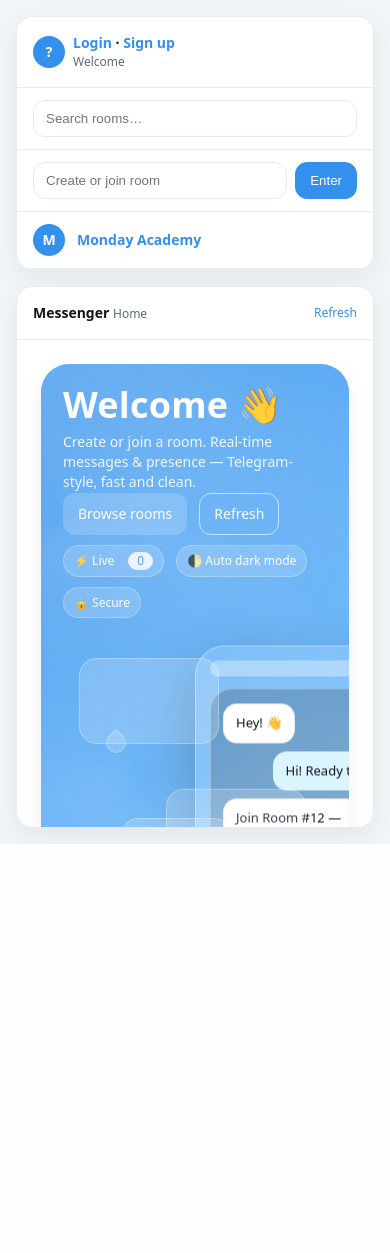
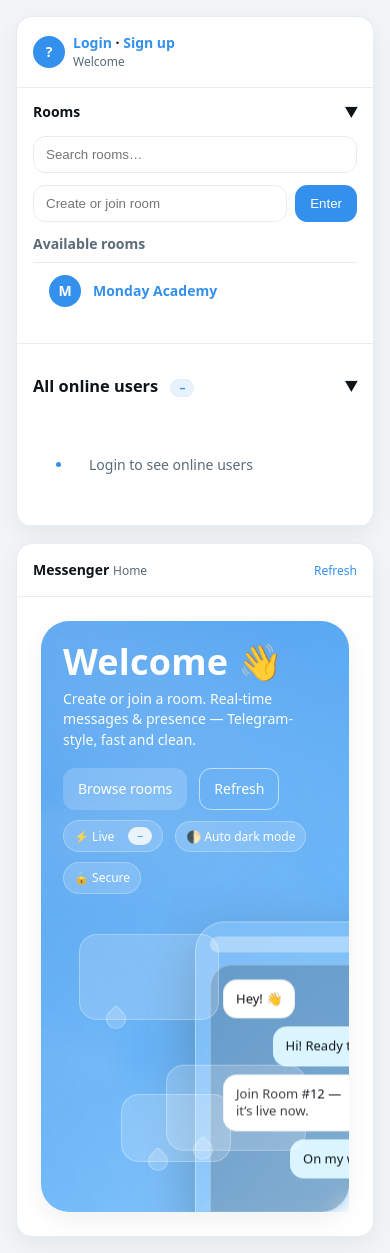
Before and after one commit to muhammadmirzovm/Messenger-Project-Django-Channels-Rest-Framework, a Django app: page / in a window 390 px wide. Before the commit the page ends 844 px from the top, so only its background shows below. Run offline with Django 5.2, Linux system fonts and the light colour scheme; data comes from the database, SQL or seed files in the repository; both versions use the stored data as it was after the commit.

Commit message:
Changed UI , fully responsive

```diff
--- a/chat/templates/chat/index.html
+++ b/chat/templates/chat/index.html
@@ -3,6 +3,7 @@
 <head>
   <meta charset="utf-8">
   <meta name="viewport" content="width=device-width, initial-scale=1" />
+  <link rel="shortcut icon" href="/Users/muhammadmirzo/Downloads/chat.png" type="image/x-icon">
   <title>Chat Rooms</title>
   <style>
     :root{
@@ -21,27 +22,49 @@
     a{color:var(--blue);text-decoration:none}
     a:hover{text-decoration:underline}
     .badge{display:inline-block;min-width:1.5em;padding:2px 8px;margin-left:8px;font-size:12px;line-height:1;border-radius:999px;background:var(--blue-weak);color:var(--blue);border:1px solid var(--border)}
-
+    .list-user li::marker{color: #3390ec;}
+    /* Layout */
     .app{height:100vh;display:grid;grid-template-columns:340px 1fr;gap:16px;padding:16px}
     .sidebar,.main{background:var(--panel);border:1px solid var(--border);border-radius:var(--radius);box-shadow:var(--shadow);display:flex;flex-direction:column;overflow:hidden}
+
+    /* Sidebar header */
     .sb-head{padding:16px;border-bottom:1px solid var(--border);display:flex;align-items:center;gap:8px}
     .avatar{width:32px;height:32px;border-radius:50%;background:var(--blue);color:#fff;display:grid;place-items:center;font-weight:700}
     .greet{font-weight:600}
-    .search{padding:12px 16px;border-bottom:1px solid var(--border)}
+
+    /* Accordion */
+    .accordion{border-bottom:1px solid var(--border)}
+    .accordion summary{
+      cursor:pointer; list-style:none; padding:14px 16px; font-weight:600;
+      display:flex; align-items:center; justify-content:space-between;
+      background:transparent;
+    }
+    .accordion summary::-webkit-details-marker{display:none}
+    .accordion summary .chev{transition:transform .2s ease}
+    .accordion[open] summary .chev{transform:rotate(90deg)}
+    .acc-body{padding:0 0 12px}
+    .acc-body-inner{padding:0 16px 12px}
+
+    /* Search / form / rooms */
+    .search{padding:0 16px 12px}
     .search input,.room-form input{width:100%;padding:10px 12px;border-radius:12px;border:1px solid var(--border);background:transparent;color:var(--text)}
-    .room-form{padding:12px 16px;border-bottom:1px solid var(--border);display:flex;gap:8px}
+    .room-form{padding:0 16px 12px;display:flex;gap:8px}
     .btn{padding:10px 14px;border-radius:12px;border:1px solid var(--blue);background:var(--blue);color:#fff;cursor:pointer}
     .btn:hover{filter:brightness(1.05)}
-    .rooms{list-style:none;margin:0;padding:0;overflow:auto}
-    .rooms li{border-bottom:1px solid var(--border)}
+    .rooms{list-style:none;margin:0;padding:0;max-height:48vh;overflow:auto}
+    .rooms li{border-top:1px solid var(--border)}
     .room-item{display:flex;gap:12px;align-items:center;padding:12px 16px}
     .room-item:hover{background:var(--blue-weak)}
     .rname{font-weight:600}
     .chip{font-size:12px;color:var(--muted)}
+    .rooms::-webkit-scrollbar{width:10px}
+    .rooms::-webkit-scrollbar-thumb{background:var(--border);border-radius:8px}
 
+    /* Main column */
     .main-head{padding:16px;border-bottom:1px solid var(--border);display:flex;align-items:center;justify-content:space-between}
     .main-body{flex:1;overflow:auto;padding:24px;display:grid;grid-template-columns:1fr 320px;gap:16px}
-    /* ==== BIG CREATIVE HERO ==== */
+
+    /* Hero */
     .hero {
       position: relative; overflow: hidden; color: #fff;
       border-radius: 28px; box-shadow: var(--shadow);
@@ -53,111 +76,90 @@
         radial-gradient(900px 500px at 120% 120%, rgba(255,255,255,.10), transparent 60%),
         linear-gradient(135deg, var(--blue) 0%, #7bc4ff 100%);
     }
-.hero::before{
-  content:""; position:absolute; inset:-25%;
+    .hero::before{content:""; position:absolute; inset:-25%;
       background: conic-gradient(from 0turn, rgba(255,255,255,.18), rgba(255,255,255,0) 30%, rgba(255,255,255,.18) 60%, rgba(255,255,255,0) 100%);
-  filter: blur(70px); transform: rotate(8deg);
-  animation: heroSpin 20s linear infinite; pointer-events: none;
-}
+      filter: blur(70px); transform: rotate(8deg); animation: heroSpin 20s linear infinite; pointer-events: none;}
     @keyframes heroSpin { to { transform: rotate(368deg); } }
-
-.hero-title{ margin:0 0 8px; font-weight: 900; letter-spacing:.2px; line-height:1.05;
-  font-size: clamp(36px, 5vw, 64px);
-}
+    .hero-title{ margin:0 0 8px; font-weight: 900; letter-spacing:.2px; line-height:1.05; font-size: clamp(36px, 5vw, 64px);}
     .hero-subtitle{ margin:0 0 18px; font-size: clamp(14px, 1.7vw, 18px); opacity:.98; max-width: 60ch; }
     .hero-cta{ display:flex; flex-wrap:wrap; gap:10px 12px; align-items:center; }
     .hero-btn{ background: rgba(255,255,255,.18); border-color: transparent; backdrop-filter: blur(6px); }
     .btn.ghost{ background: transparent; color: #fff; border:1px solid rgba(255,255,255,.6); }
-.pill{
-  display:inline-flex; align-items:center; gap:6px;
-  padding:6px 10px; border-radius:999px; font-size:12px;
-  background: rgba(255,255,255,.16); border:1px solid rgba(255,255,255,.25);
-}
-
-/* Art: rotating ring + phone mock + floating clouds */
+    .pill{ display:inline-flex; align-items:center; gap:6px; padding:6px 10px; border-radius:999px; font-size:12px; background: rgba(255,255,255,.16); border:1px solid rgba(255,255,255,.25);}
     .hero-art{ position: relative; min-height: 320px; }
-.ring{
-  position:absolute; inset:-40% -20% auto auto; aspect-ratio:1/1; width: 520px;
-  border-radius: 50%;
+    .ring{ position:absolute; inset:-40% -20% auto auto; aspect-ratio:1/1; width: 520px; border-radius: 50%;
       background: conic-gradient(from 0turn, rgba(255,255,255,.0), rgba(255,255,255,.25), rgba(255,255,255,.0));
-  filter: blur(10px); opacity:.55; animation: ringSpin 28s linear infinite;
-}
+      filter: blur(10px); opacity:.55; animation: ringSpin 28s linear infinite;}
     @keyframes ringSpin { to { transform: rotate(360deg); } }
-
-.phone{
-  position: absolute; right: clamp(0px, 1vw, 16px); top: 6%;
-  width: clamp(240px, 26vw, 320px); height: clamp(420px, 52vh, 560px);
-  border-radius: 30px; padding: 14px;
-  background: rgba(255,255,255,.12);
-  border: 1px solid rgba(255,255,255,.35);
-  box-shadow: 0 20px 60px rgba(0,0,0,.25);
-  transform: perspective(1200px) rotateY(-14deg) rotateX(4deg);
-  backdrop-filter: blur(8px);
-  animation: float 9s ease-in-out infinite;
-}
-.statusbar{
-  height: 16px; border-radius: 999px; background: rgba(255,255,255,.35); margin-bottom: 12px;
-}
-.screen{
-  height: calc(100% - 28px); border-radius: 22px; padding: 14px 12px;
-  background: rgba(0,0,0,.18); border: 1px solid rgba(255,255,255,.28);
-  display:flex; flex-direction:column; gap:8px; overflow:hidden;
-}
-.bubble{
-  max-width: 75%; padding: 10px 12px; border-radius: 14px; font-size: 13px; line-height:1.35;
-  background: #ffffff; color: #0f1419; border: 1px solid rgba(15,20,25,.08);
-}
+    .phone{ position: absolute; right: clamp(0px, 1vw, 16px); top: 6%; width: clamp(240px, 26vw, 320px); height: clamp(420px, 52vh, 560px);
+      border-radius: 30px; padding: 14px; background: rgba(255,255,255,.12); border: 1px solid rgba(255,255,255,.35); box-shadow: 0 20px 60px rgba(0,0,0,.25);
+      transform: perspective(1200px) rotateY(-14deg) rotateX(4deg); backdrop-filter: blur(8px); animation: float 9s ease-in-out infinite;}
+    .statusbar{height:16px; border-radius:999px; background: rgba(255,255,255,.35); margin-bottom:12px;}
+    .screen{height: calc(100% - 28px); border-radius:22px; padding:14px 12px; background: rgba(0,0,0,.18); border: 1px solid rgba(255,255,255,.28);
+      display:flex; flex-direction:column; gap:8px; overflow:hidden;}
+    .bubble{ max-width: 75%; padding: 10px 12px; border-radius: 14px; font-size: 13px; line-height:1.35; background: #ffffff; color: #0f1419; border: 1px solid rgba(15,20,25,.08); }
     .me{ margin-left: auto; background: #dbf5ff; border-color: transparent; }
     .them{ margin-right: auto; }
     @media (prefers-color-scheme: dark){
       .bubble.them{ background:#1a232d; color:#e9eef3; border-color: #253341; }
       .bubble.me{ background:#1f3d52; color:#e9eef3; }
     }
-
-.cloud{
-  position:absolute; border-radius: 18px; filter: blur(.3px);
+    .cloud{ position:absolute; border-radius: 18px; filter: blur(.3px);
       background: rgba(255,255,255,.18); border:1px solid rgba(255,255,255,.28);
-  width: 140px; height: 86px; animation: float 7.5s ease-in-out infinite;
-}
-.cloud::after{
-  content:""; position:absolute; bottom:-10px; left:26px; width:18px; height:18px;
-  background:inherit; border:inherit; border-radius:4px 12px 12px 12px; transform:rotate(45deg);
-}
+      width: 140px; height: 86px; animation: float 7.5s ease-in-out infinite;}
+    .cloud::after{ content:""; position:absolute; bottom:-10px; left:26px; width:18px; height:18px; background:inherit; border:inherit; border-radius:4px 12px 12px 12px; transform:rotate(45deg);}
     .c1{ left:6%;  top:10%;  animation-duration:8.5s; }
     .c2{ right:8%; bottom:14%; animation-duration:7s; }
     .c3{ left:22%; bottom:10%; width:110px; height:68px; animation-duration:6.5s; }
-
     @keyframes float { 0%,100%{ transform: translateY(0) } 50%{ transform: translateY(-10px) } }
 
-/* responsive */
-@media (max-width: 960px){
-  .hero{ grid-template-columns: 1fr; min-height: 520px; padding: clamp(22px, 4vw, 36px); }
-  .hero-art{ min-height: 280px; }
-  .phone{ right: auto; left: 50%; transform: translateX(-50%) perspective(1200px) rotateY(0) rotateX(0); }
-}
-
-/* reduced motion */
-@media (prefers-reduced-motion: reduce){
-  .hero::before, .ring, .phone, .cloud{ animation: none !important; }
-}
-
-    .hero h2{margin:0 0 8px}
-    .hero p{margin:0;opacity:.9}
+    /* Panel (right column) */
     .panel{background:var(--panel);border:1px solid var(--border);border-radius:16px;overflow:hidden}
     .panel h3{margin:0;padding:14px 16px;border-bottom:1px solid var(--border)}
     .panel ul{list-style:none;margin:0;padding:8px 0;max-height:360px;overflow:auto}
     .panel li{padding:10px 16px;display:flex;align-items:center;gap:10px}
     .dot{width:8px;height:8px;border-radius:50%;background:var(--success)}
 
-    @media (max-width:960px){.app{grid-template-columns:1fr}.main-body{grid-template-columns:1fr}}
+    /* Responsiveness */
+    @media (max-width:1120px){ .main-body{grid-template-columns:1fr} }
+    @media (max-width:960px){
+      .app{grid-template-columns:1fr}
+      .rooms{max-height:unset}
+      .hero{ grid-template-columns: 1fr; min-height: 520px; padding: clamp(22px, 4vw, 36px); }
+      .hero-art{ min-height: 280px; }
+      .phone{ right: auto; left: 50%; transform: translateX(-50%) perspective(1200px) rotateY(0) rotateX(0); }
+      .sidebar{ display:flex; flex-direction:column; }
+    }
 
-    .rooms::-webkit-scrollbar,.panel ul::-webkit-scrollbar{width:10px}
-    .rooms::-webkit-scrollbar-thumb,.panel ul::-webkit-scrollbar-thumb{background:var(--border);border-radius:8px}
+    /* Reduced motion */
+    @media (prefers-reduced-motion: reduce){
+      .hero::before, .ring, .phone, .cloud{ animation: none !important; }
+    }
+
+    /* --- mobile fixes (overrides) --- */
+    @media (max-width:960px){
+      /* let the whole page grow and scroll on small screens */
+      html, body { height:auto; min-height:100dvh; }
+      .app{ height:auto; min-height:100dvh; } /* was height:100vh */
+
+      /* allow the sidebar itself to scroll */
+      .sidebar{ overflow:auto; }
+
+      /* show mobile online-users accordion, hide right panel */
+      .acc-mobile-only{ display:block !important ;}
+      .panel{ display:none; }
+    }
+    /* default: keep mobile-only section hidden on desktop */
+    .acc-mobile-only{ display:none; }
+
+    /* nicer jump when clicking “Browse rooms” */
+    #room-list{ scroll-margin-top:80px; }
   </style>
 </head>
 <body>
   <div class="app">
-    <aside class="sidebar">
+    <!-- LEFT SIDEBAR with accordions -->
+    <aside class="sidebar" aria-label="Sidebar">
       <div class="sb-head">
         {% if user.is_authenticated %}
           <div class="avatar">{{ user.username|slice:":1"|upper }}</div>
@@ -174,6 +176,13 @@
         {% endif %}
       </div>
 
+      <!-- Rooms accordion -->
+      <details class="accordion" id="acc-rooms" open>
+        <summary>
+          <span>Rooms</span>
+          <span class="chev">▶</span>
+        </summary>
+        <div class="acc-body">
           <div class="search">
             <input type="text" placeholder="Search rooms…" oninput="filterRooms(this.value)">
           </div>
@@ -183,22 +192,42 @@
             <button class="btn" type="submit">Enter</button>
           </form>
 
+          <div class="acc-body-inner">
+            <h2 style="padding:0 0 8px; margin:0; font-size:14px; color:var(--muted)">Available rooms</h2>
             <ul class="rooms" id="room-list">
               {% for r in rooms %}
                 <li>
                   <a class="room-item" href="{% url 'room' r.pk %}">
                     <div class="avatar" aria-hidden="true">{{ r.name|slice:":1"|upper }}</div>
-              <div>
-                <div class="rname">{{ r.name }}</div>
-              </div>
+                    <div><div class="rname">{{ r.name }}</div></div>
                   </a>
                 </li>
               {% empty %}
                 <li><div class="room-item"><div class="chip">No rooms yet</div></div></li>
               {% endfor %}
             </ul>
+          </div>
+        </div>
+      </details>
+
+      <!-- Mobile-only Online Users accordion -->
+
+      <details class="accordion acc-mobile-only" id="acc-online" open>
+        <summary>
+          <span><h3>All online users <span class="badge" id="online-count-panel">0</span></h3></span>
+          <span class="chev">▶</span>
+        </summary>
+        <div class="acc-body">
+          <div class="acc-body-inner">
+            <ul class="list-user" id="online-users-mobile">
+              <li style="color:var(--muted); padding:12px 16px">Loading…</li>
+            </ul>
+          </div>
+        </div>
+      </details>
     </aside>
 
+    <!-- MAIN -->
     <main class="main">
       <div class="main-head">
         <div><strong>Messenger</strong> <span class="chip">Home</span></div>
@@ -206,17 +235,17 @@
       </div>
 
       <div class="main-body">
+        <!-- HERO -->
         <section class="hero hero-xl" id="hero">
           <div class="hero-copy">
             <h1 class="hero-title">Welcome 👋</h1>
             <p class="hero-subtitle">
               Create or join a room. Real-time messages & presence — Telegram-style, fast and clean.
             </p>
-
             <div class="hero-cta">
               <a class="btn hero-btn" href="#room-list">Browse rooms</a>
               <a class="btn ghost" href="{% url 'index' %}">Refresh</a>
-      <span class="pill">⚡ Live <span id="online-count-hero" class="badge">0</span></span>
+              <span class="pill">⚡ Live <span class="badge" id="online-count-hero">0</span></span>
               <span class="pill">🌓 Auto dark mode</span>
               <span class="pill">🔒 Secure</span>
             </div>
@@ -240,9 +269,9 @@
           </div>
         </section>
 
-
+        <!-- RIGHT PANEL (hidden on mobile) -->
         <section class="panel">
-          <h3>All online users <span class="badge" id="online-count">0</span></h3>
+          <h3>All online users <span class="badge" id="online-count-panel">0</span></h3>
           <ul id="online-users"><li style="color:var(--muted); padding:12px 16px">Loading…</li></ul>
         </section>
       </div>
@@ -253,7 +282,7 @@
     function filterRooms(q){
       q = (q||'').toLowerCase();
       document.querySelectorAll('#room-list .room-item').forEach(a=>{
-        const name = a.querySelector('.rname').textContent.toLowerCase();
+        const name = a.querySelector('.rname')?.textContent.toLowerCase() || '';
         a.parentElement.style.display = name.includes(q) ? '' : 'none';
       });
     }
@@ -261,10 +290,21 @@
     // Global presence via WS + fallback REST
     (function(){
       const IS_AUTH = '{{ user.is_authenticated|yesno:"true,false" }}' === 'true';
+      const countTargets = ['online-count-hero', 'online-count-panel'];
+
+      function setCounts(val){
+        countTargets.forEach(id=>{ const el=document.getElementById(id); if (el) el.textContent = val; });
+      }
+
       if (!IS_AUTH){
-        document.getElementById('online-users').innerHTML = '<li style="padding:12px 16px; color:var(--muted)">Login to see online users</li>';
+        const msg = '<li style="padding:12px 16px; color:var(--muted)">Login to see online users</li>';
+        document.getElementById('online-users').innerHTML = msg;
+        const mob = document.getElementById('online-users-mobile');
+        if (mob) mob.innerHTML = msg; // mirror to mobile list
+        setCounts('–');
         return;
       }
+
       const wsURL = (location.protocol === 'https:' ? 'wss://' : 'ws://') + location.host + '/ws/presence/';
       const sock = new WebSocket(wsURL);
       let every = 20, timer = null;
@@ -274,15 +314,19 @@
           .then(r=>r.json())
           .then(d=>{
             const online = Array.isArray(d.online) ? d.online : [];
-            const list = online.map(u=>`<li><span class="dot"></span> <span>${u.username}</span></li>`).join('');
-            document.getElementById('online-users').innerHTML = list || '<li style="padding:12px 16px; color:var(--muted)">No one online yet</li>';
-            const el = document.getElementById('online-count');
-            if (el) el.textContent = online.length;
+            const list = online.map(u=>`<li><span class="dot"></span> <span>${u.username}</span></li>`).join('')
+                      || '<li style="padding:12px 16px; color:var(--muted)">No one online yet</li>';
+            document.getElementById('online-users').innerHTML = list;
+            const mob = document.getElementById('online-users-mobile');
+            if (mob) mob.innerHTML = list; // mirror to mobile list
+            setCounts(online.length);
           })
           .catch(()=>{
-            document.getElementById('online-users').innerHTML = '<li style="padding:12px 16px; color:var(--muted)">(offline)</li>';
-            const el = document.getElementById('online-count');
-            if (el) el.textContent = '–';
+            const msg = '<li style="padding:12px 16px; color:var(--muted)">(offline)</li>';
+            document.getElementById('online-users').innerHTML = msg;
+            const mob = document.getElementById('online-users-mobile');
+            if (mob) mob.innerHTML = msg; // mirror to mobile list
+            setCounts('–');
           });
       }
       function startHB(){
--- a/chat/templates/chat/room.html
+++ b/chat/templates/chat/room.html
@@ -60,6 +60,11 @@
       .side.open{transform:translateX(0)}
       #backdrop{display:block;position:fixed;inset:0;background:rgba(0,0,0,.35);opacity:0;pointer-events:none;transition:opacity .2s ease;z-index:15}
       #backdrop.show{opacity:1;pointer-events:auto}
+      .topbar{
+        display: flex;
+        flex-wrap: wrap;
+        gap: 20px;
+      }
     }
     @media (min-width:961px){#close-panel{display:none}}
     .topbar-actions{display:flex;align-items:center;gap:12px}
```
Also changed, not shown: db.sqlite3. Lines whose indentation alone changed are shown as unchanged.
